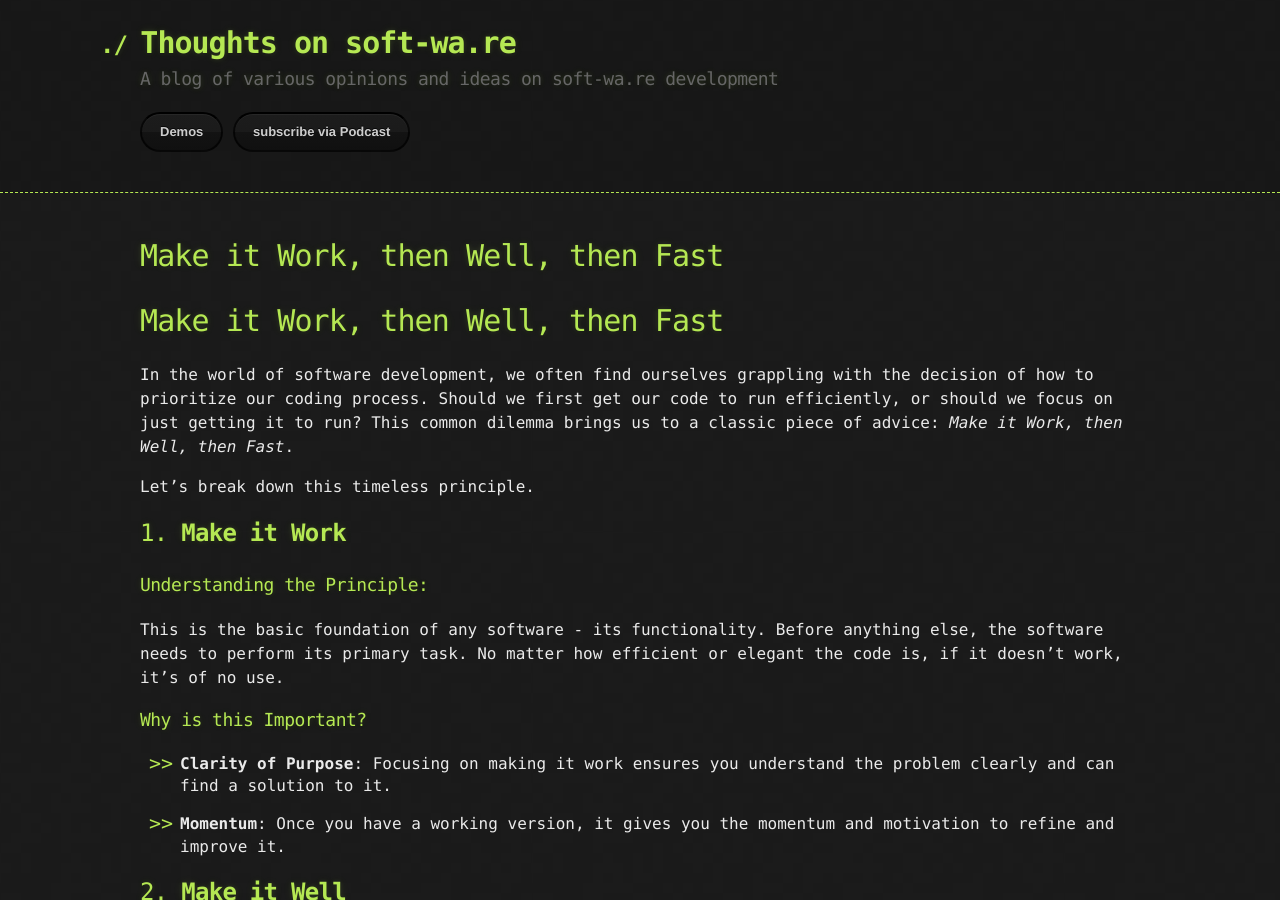
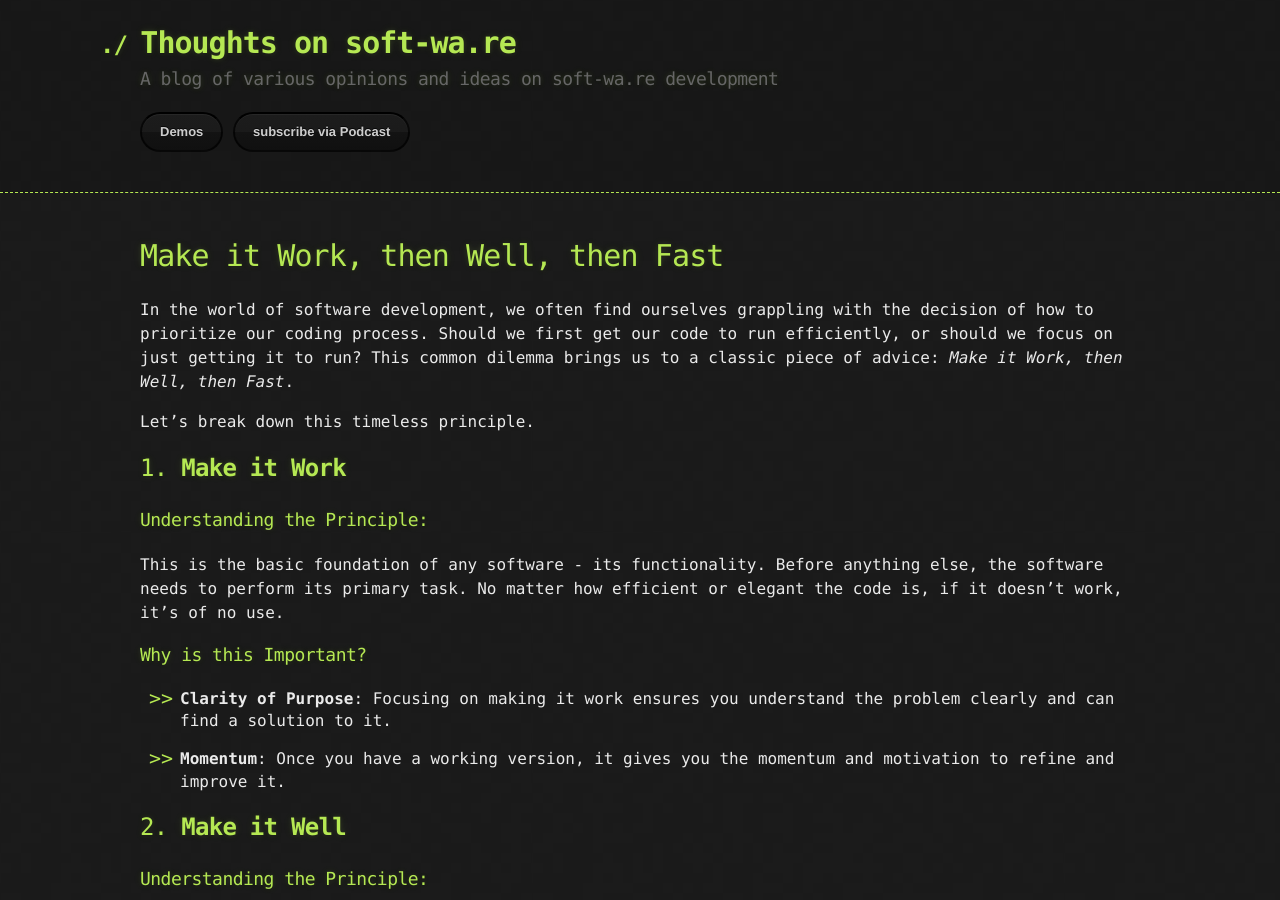
Before and after one commit to tbeckenhauer/tbeckenhauer.github.io, a Jekyll site: the page built from _generaladvice/make-it-work-then-work-well-then-work-fast.markdown, in a window 1280 px wide and 900 px high. Built offline with Jekyll 4.4.1, drawn with Linux system fonts in a browser that asks for light colours.

Commit message:
Fix last blog post

```diff
--- a/_generaladvice/make-it-work-then-work-well-then-work-fast.markdown
+++ b/_generaladvice/make-it-work-then-work-well-then-work-fast.markdown
@@ -4,8 +4,6 @@ title:  "Make it Work, then Well, then Fast"
 date:   2023-09-17 18:27:00
 categories: GeneralAdvice
 ---
-
-# Make it Work, then Well, then Fast
 
 In the world of software development, we often find ourselves grappling with the decision of how to prioritize our coding process. Should we first get our code to run efficiently, or should we focus on just getting it to run? This common dilemma brings us to a classic piece of advice: _Make it Work, then Well, then Fast_.
 
```
